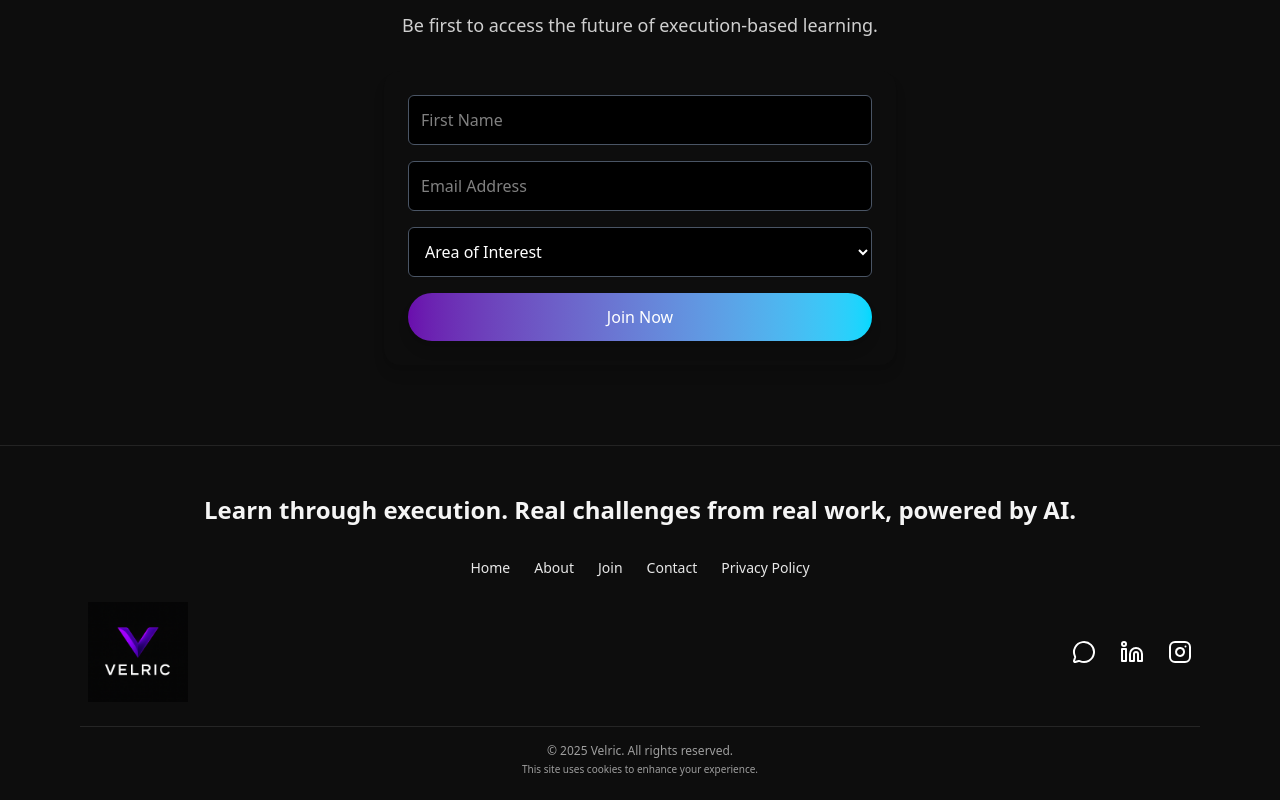
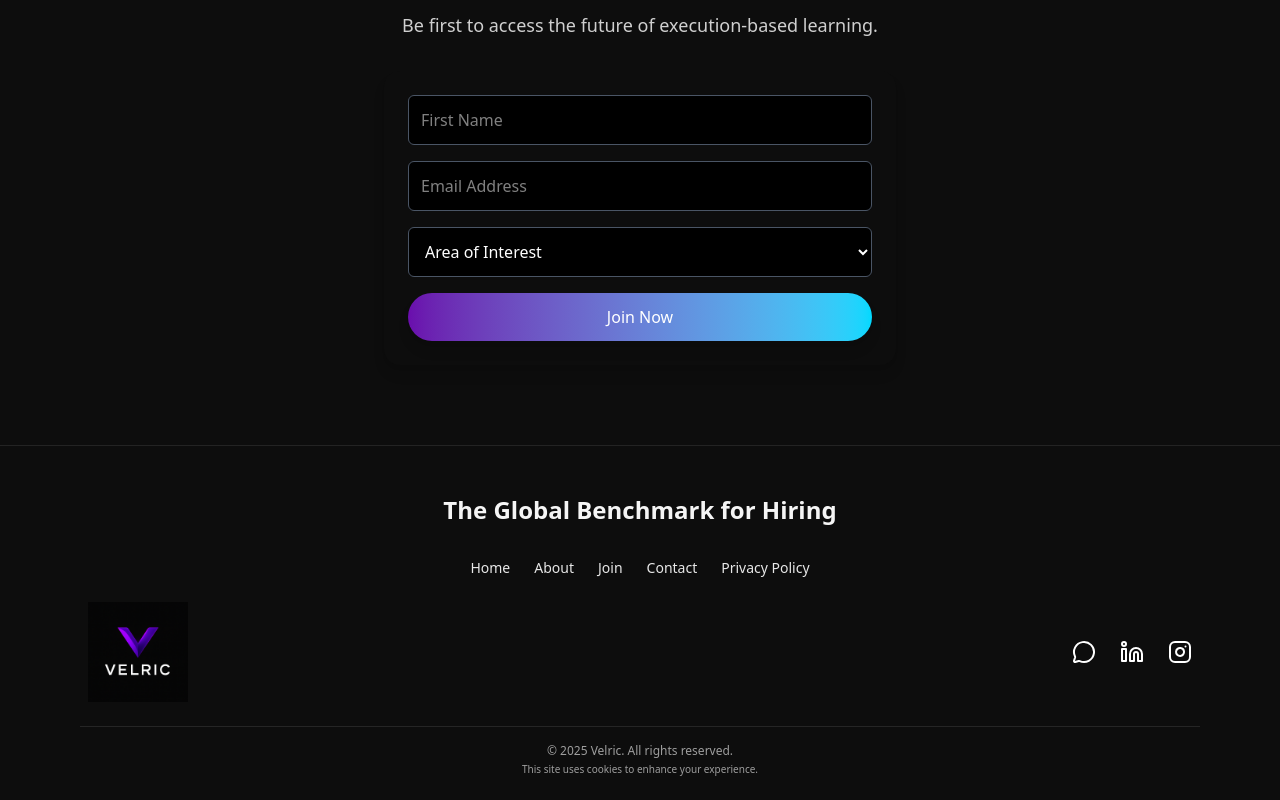
Before and after one commit to velric-ai/velric, a Next.js app: page / in a window 1280 px wide. Shown: the part 3581-4381 px from the top of the page. Built offline with nearby package versions, Linux system fonts and the light colour scheme.

Commit message:
Update Footer.tsx

```diff
--- a/components/Footer.tsx
+++ b/components/Footer.tsx
@@ -8,7 +8,7 @@ const Footer = () => (
     {/* Tagline */}
     <div className="max-w-7xl mx-auto mb-8 text-center">
       <h2 className="text-xl md:text-2xl font-bold text-[#F5F5F5]">
-        Learn through execution. Real challenges from real work, powered by AI.
+        The Global Benchmark for Hiring
       </h2>
     </div>
 
```
